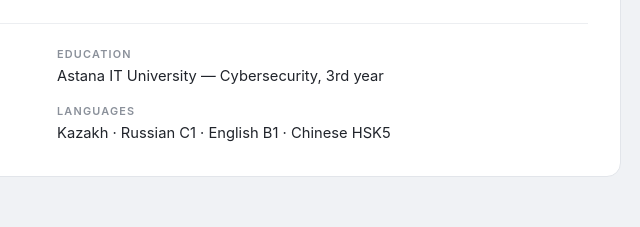
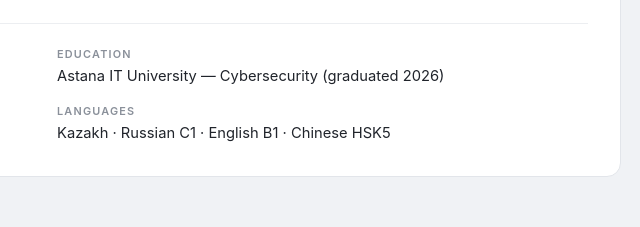
Before and after one commit to daurencd01/Portfolio-Dauren, a plain HTML site: page index.html in a window 1280 px wide. Both pictures are taken after a click on the switch "HR MODE". Shown: the part 251-478 px from the top of the page, 599-1239 px from the left. Drawn offline with Linux system fonts and the light colour scheme.

Commit message:
content: update status from student to 2026 graduate
- About, Education, HR summary and CV now say "graduate / Class of 2026"
  instead of "3rd-year student"
- Fix stale "CyberQuest Arena" mention in About (now HackShield)

```diff
--- a/index.html
+++ b/index.html
@@ -145,8 +145,8 @@
                 </div>
                 <div class="hr-fact">
                     <span class="hr-fact-label" data-i18n="hr.edu_label">Education</span>
-                    <span class="hr-fact-val" data-i18n="hr.edu_val">Astana IT University — Cybersecurity, 3rd
-                        year</span>
+                    <span class="hr-fact-val" data-i18n="hr.edu_val">Astana IT University — Cybersecurity
+                        (graduated 2026)</span>
                 </div>
                 <div class="hr-fact">
                     <span class="hr-fact-label" data-i18n="hr.cert_label">Certifications</span>
@@ -166,7 +166,7 @@
                 <h2 data-i18n="nav.about">ABOUT ME</h2>
             </div>
             <p class="about-text" data-i18n="about.desc">
-                Astana IT University student.
+                Astana IT University graduate.
             </p>
 
             <!-- Career Goals -->
@@ -397,7 +397,7 @@
                     <!-- University Logo (PNG) -->
                     <img src="assets/logos/aitu.png" alt="Astana IT University Logo" class="university-logo">
                     <h4 data-i18n="archives.e1.title">Astana IT University</h4>
-                    <p data-i18n="archives.e1.time">3rd year student</p>
+                    <p data-i18n="archives.e1.time">Graduated in 2026</p>
                     <p data-i18n="archives.e1.desc">Bachelor’s Degree — Cybersecurity</p>
                 </div>
             </div>
--- a/js/language-switcher.js
+++ b/js/language-switcher.js
@@ -3,9 +3,9 @@ const translations = {
     en: {
         nav: { hr: "HR MODE", about: "ABOUT", exp: "EXPERIENCE", dashboard: "SOC-DASH", modules: "SKILLS", projects: "PROJECTS", top: "TOP", certs: "CERTS", contact: "CONTACT" },
         tab: { about: "About", exp: "Work", skills: "Skills", projects: "Projects", contact: "Contact" },
-        hr: { tooltip: "Recruiter view — clean summary with CV, contacts & key facts", available: "Open to work · Astana, Kazakhstan", exp_label: "Experience", exp_val: "SOC Analyst L1 · Blue Team — Sauyt Lab, Sr Holding", edu_label: "Education", edu_val: "Astana IT University — Cybersecurity, 3rd year", cert_label: "Certifications", cert_val: "Red Hat RH124 · CyberShield CSCSA (STS)", lang_label: "Languages", lang_val: "Kazakh · Russian C1 · English B1 · Chinese HSK5" },
+        hr: { tooltip: "Recruiter view — clean summary with CV, contacts & key facts", available: "Open to work · Astana, Kazakhstan", exp_label: "Experience", exp_val: "SOC Analyst L1 · Blue Team — Sauyt Lab, Sr Holding", edu_label: "Education", edu_val: "Astana IT University — Cybersecurity (graduated 2026)", cert_label: "Certifications", cert_val: "Red Hat RH124 · CyberShield CSCSA (STS)", lang_label: "Languages", lang_val: "Kazakh · Russian C1 · English B1 · Chinese HSK5" },
         hero: { name: "KOSHKENBEK DAUREN", title: "CYBERSECURITY SPECIALIST", role1: "SOC ANALYST L1", role2: "PENTESTER (in training)", tagline: "\"Defending systems. Simulating attacks. Securing the future.\"", scroll: "SCROLL_DOWN", cv: "DOWNLOAD CV" },
-        about: { desc: "I am Koshkenbek Dauren, a 3rd-year Cybersecurity student at Astana IT University and a SOC Analyst L1 with hands-on experience in security monitoring.\n\nI currently work as a SOC Analyst L1 at Sauyt Lab (Freedom), supporting national-level information security operations in Kazakhstan. Previously, I worked in an international SOC environment at Sr Holding (China), where I monitored security events and analyzed logs from network, endpoint, and system sources.\n\nMy main focus is Blue Team operations, including alert triage, incident investigation, and security monitoring. At the same time, I am developing offensive security skills and studying penetration testing using Kali Linux.\n\nIn parallel, I build practical projects and initiatives, including CyberQuest Arena and OYNA, combining cybersecurity knowledge with real-world product development." },
+        about: { desc: "I am Koshkenbek Dauren, a Cybersecurity graduate of Astana IT University (Class of 2026) and a SOC Analyst L1 with hands-on experience in security monitoring.\n\nI currently work as a SOC Analyst L1 at Sauyt Lab (Freedom), supporting national-level information security operations in Kazakhstan. Previously, I worked in an international SOC environment at Sr Holding (China), where I monitored security events and analyzed logs from network, endpoint, and system sources.\n\nMy main focus is Blue Team operations, including alert triage, incident investigation, and security monitoring. At the same time, I am developing offensive security skills and studying penetration testing using Kali Linux.\n\nIn parallel, I build practical projects and initiatives, including HackShield and OYNA, combining cybersecurity knowledge with real-world product development." },
         goals: { short_title: "SHORT-TERM GOAL", short_desc: "SOC Analyst L2 / Blue Team Engineer", long_title: "LONG-TERM GOAL", long_desc: "Penetration Tester with strong defensive background" },
         exp: {
             title: "PROFESSIONAL EXPERIENCE",
@@ -44,7 +44,7 @@ const translations = {
         blue: { title: "BLUE TEAM SKILLS", card1: { title: "SOC MONITORING", desc: "Real-time analysis of security alerts and SIEM logs." }, card2: { title: "INCIDENT DETECTION", desc: "Triage, investigation, and threat analysis." } },
         red: { title: "RED TEAM SKILLS", card1: { title: "PENTESTING FUNDAMENTALS", desc: "Web & Network security basics, ethical hacking mindset." }, card2: { title: "VULNERABILITY ASSESSMENT", desc: "Systematic identification and prioritization of security weaknesses." } },
         skills: { title: "TOOLS & TECHNOLOGIES", offensive: "OFFENSIVE", defensive: "DEFENSIVE", platforms: "OS & TOOLS" },
-        archives: { title: "EDUCATION & CERTIFICATIONS", cert: "CERTIFICATE", edu: "EDUCATION", e1: { title: "Astana IT University", time: "3rd year student", desc: "Bachelor’s Degree — Cybersecurity" }, c1: { title: "Exploratory Data Analysis for Machine Learning", provider: "IBM" }, c2: { title: "Securing Cloud and Hybrid Networks", provider: "LearnQuest" }, c3: { title: "Next-Generation Firewalls and Intrusion Prevention", provider: "LearnQuest" }, c4: { title: "Supervised Machine Learning: Regression", provider: "IBM" } },
+        archives: { title: "EDUCATION & CERTIFICATIONS", cert: "CERTIFICATE", edu: "EDUCATION", e1: { title: "Astana IT University", time: "Graduated in 2026", desc: "Bachelor’s Degree — Cybersecurity" }, c1: { title: "Exploratory Data Analysis for Machine Learning", provider: "IBM" }, c2: { title: "Securing Cloud and Hybrid Networks", provider: "LearnQuest" }, c3: { title: "Next-Generation Firewalls and Intrusion Prevention", provider: "LearnQuest" }, c4: { title: "Supervised Machine Learning: Regression", provider: "IBM" } },
         languages: { title: "LANGUAGES", kk: "Kazakh — Native", ru: "Russian — C1", en: "English — B1", zh: "Chinese — HSK 5" },
         projects: { title: "PROJECTS / INITIATIVES", diploma: "DIPLOMA", p1: { title: "HackShield", desc: "My graduation (diploma) project — a gamified cybersecurity training platform with interactive missions, challenges and a 2D game for practical skill-building." }, p2: { title: "OYNA", desc: "Kazakhstan’s first platform for amateur sports, enabling fair matchmaking by skill level and connecting verified organizers and players." } },
         contact: { title: "INITIATE CONTACT", subtitle: "Open to cybersecurity opportunities and collaboration", btn: "TRANSMIT" }
@@ -52,9 +52,9 @@ const translations = {
     ru: {
         nav: { hr: "HR РЕЖИМ", about: "ОБО МНЕ", exp: "ОПЫТ РАБОТЫ", dashboard: "SOC-ДАШБОРД", modules: "НАВЫКИ", projects: "ПРОЕКТЫ", top: "ВВЕРХ", certs: "СЕРТЫ", contact: "КОНТАКТЫ" },
         tab: { about: "О себе", exp: "Опыт", skills: "Навыки", projects: "Проекты", contact: "Контакт" },
-        hr: { tooltip: "Режим для рекрутёра — чистая сводка: CV, контакты и ключевые факты", available: "Открыт к предложениям · Астана, Казахстан", exp_label: "Опыт", exp_val: "SOC-аналитик L1 · Blue Team — Sauyt Lab, Sr Holding", edu_label: "Образование", edu_val: "Astana IT University — Кибербезопасность, 3 курс", cert_label: "Сертификаты", cert_val: "Red Hat RH124 · CyberShield CSCSA (STS)", lang_label: "Языки", lang_val: "Казахский · Русский C1 · Английский B1 · Китайский HSK5" },
+        hr: { tooltip: "Режим для рекрутёра — чистая сводка: CV, контакты и ключевые факты", available: "Открыт к предложениям · Астана, Казахстан", exp_label: "Опыт", exp_val: "SOC-аналитик L1 · Blue Team — Sauyt Lab, Sr Holding", edu_label: "Образование", edu_val: "Astana IT University — Кибербезопасность (выпуск 2026)", cert_label: "Сертификаты", cert_val: "Red Hat RH124 · CyberShield CSCSA (STS)", lang_label: "Языки", lang_val: "Казахский · Русский C1 · Английский B1 · Китайский HSK5" },
         hero: { name: "КОШКЕНБЕК ДАУРЕН", title: "СПЕЦИАЛИСТ ПО КИБЕРБЕЗОПАСНОСТИ", role1: "SOC АНАЛИТИК", role2: "ПЕНТЕСТЕР", tagline: "\"Защита систем. Симуляция атак. Безопасное будущее.\"", scroll: "ВНИЗ", cv: "СКАЧАТЬ CV" },
-        about: { desc: "Я Кошкенбек Даурен — студент 3 курса Astana IT University по специальности Кибербезопасность и SOC Analyst L1 с практическим опытом мониторинга безопасности.\n\nВ настоящее время я работаю SOC аналитиком (L1) в Sauyt Lab (Freedom), поддерживая операции по информационной безопасности национального уровня в Казахстане. Ранее я работал в международном SOC в компании Sr Holding (Китай), где занимался мониторингом событий безопасности и анализом логов сети, конечных точек и систем.\n\nМой основной фокус — операции Blue Team, включая триаж предупреждений, расследование инцидентов и мониторинг безопасности. В то же время я развиваю навыки наступательной безопасности (offensive security) и изучаю тестирование на проникновение с использованием Kali Linux.\n\nПараллельно я создаю практические проекты, такие как CyberQuest Arena и OYNA, объединяя знания в области кибербезопасности с разработкой реальных продуктов." },
+        about: { desc: "Я Кошкенбек Даурен — выпускник Astana IT University по специальности Кибербезопасность (выпуск 2026) и SOC Analyst L1 с практическим опытом мониторинга безопасности.\n\nВ настоящее время я работаю SOC аналитиком (L1) в Sauyt Lab (Freedom), поддерживая операции по информационной безопасности национального уровня в Казахстане. Ранее я работал в международном SOC в компании Sr Holding (Китай), где занимался мониторингом событий безопасности и анализом логов сети, конечных точек и систем.\n\nМой основной фокус — операции Blue Team, включая триаж предупреждений, расследование инцидентов и мониторинг безопасности. В то же время я развиваю навыки наступательной безопасности (offensive security) и изучаю тестирование на проникновение с использованием Kali Linux.\n\nПараллельно я создаю практические проекты, такие как HackShield и OYNA, объединяя знания в области кибербезопасности с разработкой реальных продуктов." },
         goals: { short_title: "КРАТКОСРОЧНАЯ ЦЕЛЬ", short_desc: "SOC Analyst L2 / Blue Team Engineer", long_title: "ДОЛГОСРОЧНАЯ ЦЕЛЬ", long_desc: "Penetration Tester с сильным защитным бэкграундом" },
         exp: {
             title: "ОПЫТ РАБОТЫ",
@@ -93,7 +93,7 @@ const translations = {
         blue: { title: "НАВЫКИ BLUE TEAM", card1: { title: "SOC МОНИТОРИНГ", desc: "Анализ угроз в реальном времени и работа с логами." }, card2: { title: "ОБНАРУЖЕНИЕ ИНЦИДЕНТОВ", desc: "Три аж, расследование и анализ угроз." } },
         red: { title: "НАВЫКИ RED TEAM", card1: { title: "ОСНОВЫ PENTESTING", desc: "Основы веб и сетевой безопасности, этичный хакинг." }, card2: { title: "ОЦЕНКА УЯЗВИМОСТЕЙ", desc: "Систематическое выявление и приоритизация слабых мест." } },
         skills: { title: "ИНСТРУМЕНТЫ И ТЕХНОЛОГИИ", offensive: "АТАКА (RED)", defensive: "ЗАЩИТА (BLUE)", platforms: "ОС И ИНСТРУМЕНТЫ" },
-        archives: { title: "ОБРАЗОВАНИЕ И СЕРТИФИКАТЫ", cert: "СЕРТИФИКАТ", edu: "ОБРАЗОВАНИЕ", e1: { title: "Astana IT University", time: "Студент 3 курса", desc: "Бакалавриат — Кибербезопасность" }, c1: { title: "Exploratory Data Analysis для Machine Learning", provider: "IBM" }, c2: { title: "Securing Cloud and Hybrid Networks", provider: "LearnQuest" }, c3: { title: "Next-Generation Firewalls and Intrusion Prevention", provider: "LearnQuest" }, c4: { title: "Supervised Machine Learning: Regression", provider: "IBM" } },
+        archives: { title: "ОБРАЗОВАНИЕ И СЕРТИФИКАТЫ", cert: "СЕРТИФИКАТ", edu: "ОБРАЗОВАНИЕ", e1: { title: "Astana IT University", time: "Выпускник 2026", desc: "Бакалавриат — Кибербезопасность" }, c1: { title: "Exploratory Data Analysis для Machine Learning", provider: "IBM" }, c2: { title: "Securing Cloud and Hybrid Networks", provider: "LearnQuest" }, c3: { title: "Next-Generation Firewalls and Intrusion Prevention", provider: "LearnQuest" }, c4: { title: "Supervised Machine Learning: Regression", provider: "IBM" } },
         languages: { title: "ЯЗЫКИ", kk: "Казахский — Родной", ru: "Русский — C1", en: "Английский — B1", zh: "Китайский — HSK 5" },
         projects: { title: "ПРОЕКТЫ / ИНИЦИАТИВЫ", diploma: "ДИПЛОМ", p1: { title: "HackShield", desc: "Моя дипломная работа — геймифицированная платформа для обучения кибербезопасности с интерактивными миссиями, заданиями и 2D-игрой для практической прокачки навыков." }, p2: { title: "OYNA", desc: "Первая в Казахстане платформа для любительского спорта с подбором по уровню, позволяющая находить честные игры, проверенных организаторов и игроков своего уровня." } },
         contact: { title: "ИНИЦИИРОВАТЬ КОНТАКТ", subtitle: "Открыт для предложений и совместных проектов в сфере кибербезопасности", btn: "ОТПРАВИТЬ" }
```
Also changed, not shown: 1 other file.
